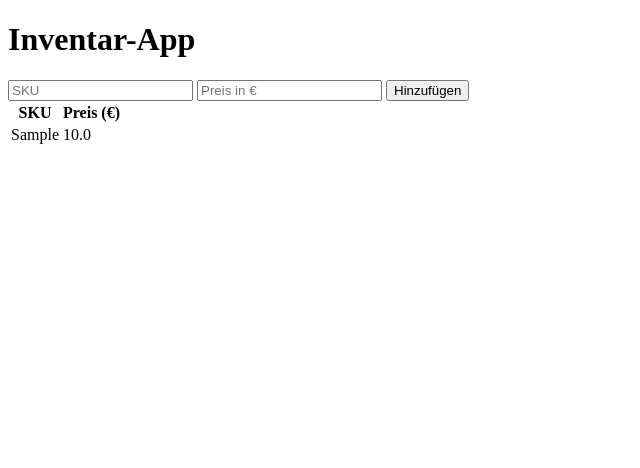
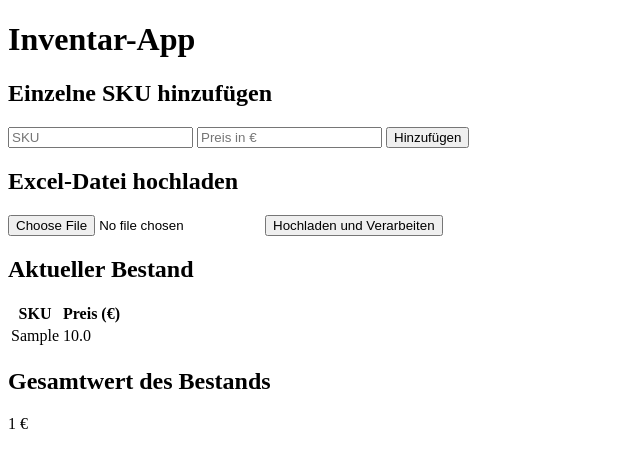
Before and after one commit to sebastianschlaeger/Warenbestand, a Flask app: template templates/index.html in a window 1280 px wide. Shown: the top 468 px of the page, without its empty margins (0-640 px from the left). Run offline with Flask 3, Linux system fonts and the light colour scheme; tables that the repository leaves empty hold one stand-in row (values such as "Sample post"); the template is opened without the code that fills it: values that come from a table or form of the project are taken from there, most other values are stand-ins (such as "Sample title", 1, 10 or a date in 2020).

Commit message:
Update index.html

```diff
--- a/templates/index.html
+++ b/templates/index.html
@@ -8,12 +8,20 @@
 <body>
     <h1>Inventar-App</h1>
 
+    <h2>Einzelne SKU hinzufügen</h2>
     <form method="POST">
         <input type="text" name="sku" placeholder="SKU" required>
         <input type="number" name="price" placeholder="Preis in €" step="0.01" required>
         <button type="submit">Hinzufügen</button>
     </form>
 
+    <h2>Excel-Datei hochladen</h2>
+    <form method="POST" enctype="multipart/form-data" action="{{ url_for('upload_file') }}">
+        <input type="file" name="file" accept=".xlsx, .xls">
+        <button type="submit">Hochladen und Verarbeiten</button>
+    </form>
+
+    <h2>Aktueller Bestand</h2>
     <table>
         <thead>
             <tr>
@@ -30,5 +38,8 @@
             {% endfor %}
         </tbody>
     </table>
+
+    <h2>Gesamtwert des Bestands</h2>
+    <p>{{ total_value }} €</p>
 </body>
 </html>
```
